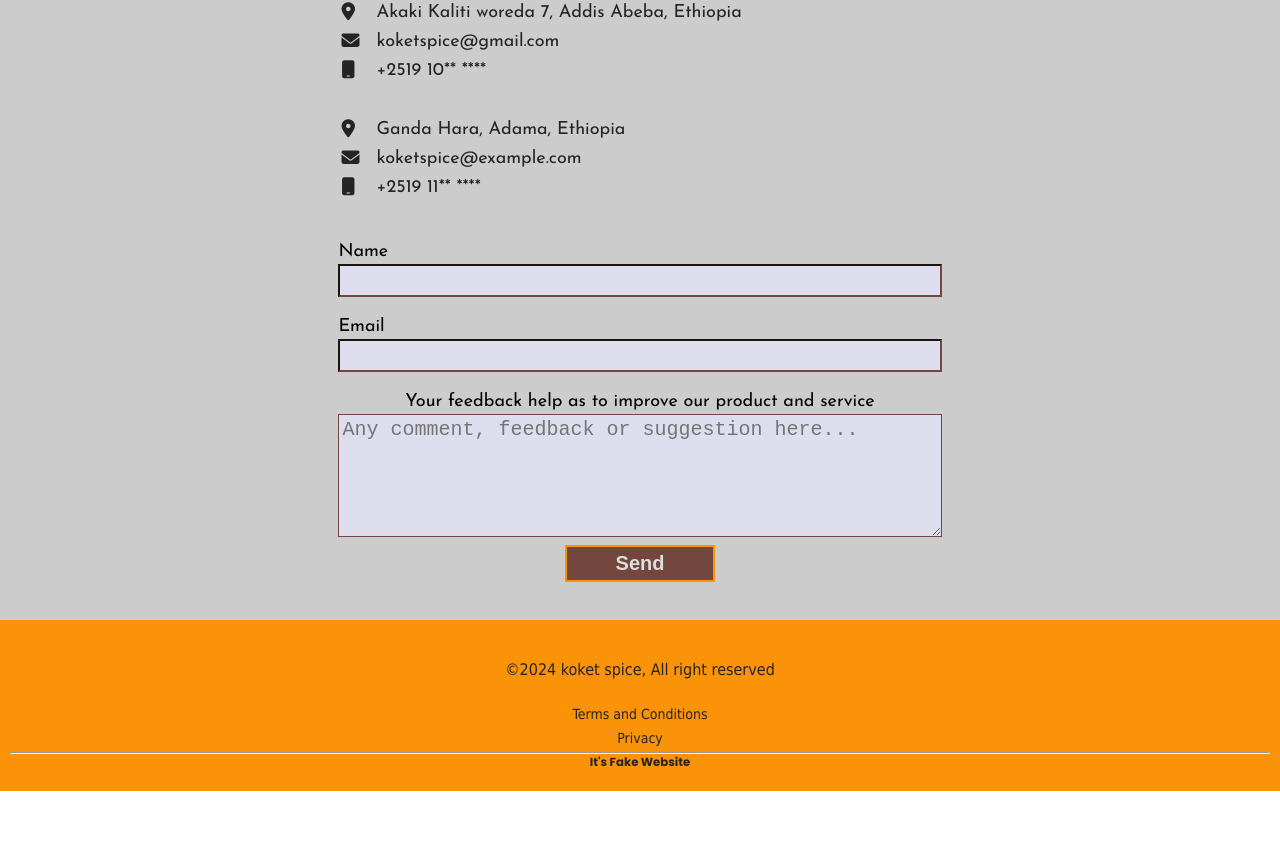
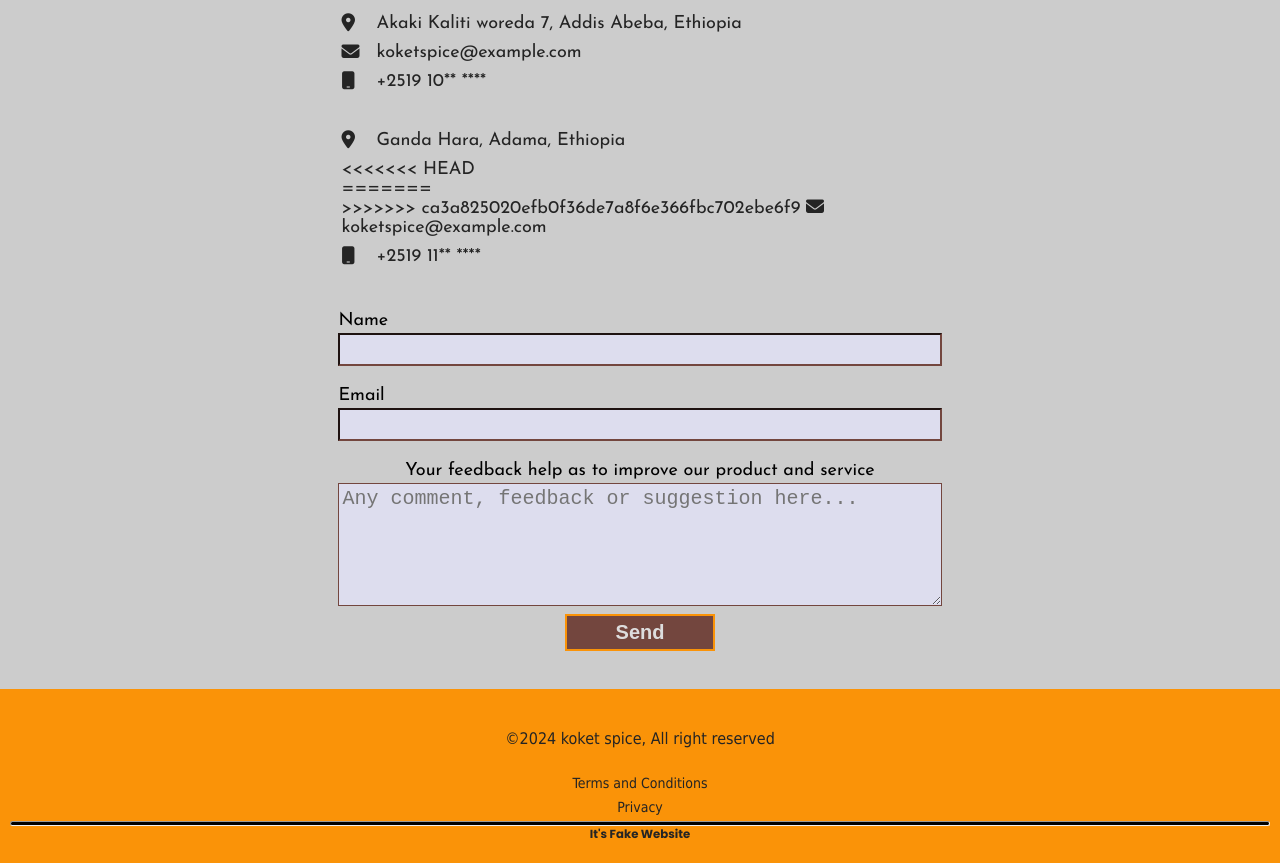
Before and after one commit to Alwan-mio/koket_spicy, a plain HTML site: page index.html in a window 1280 px wide. Shown: the part 2765-3628 px from the top of the page. Before the commit the page ends 3556 px from the top, so only its background shows below. Drawn offline with Linux system fonts and the light colour scheme.

Commit message:
style horizontal rule

```diff
--- a/index.html
+++ b/index.html
@@ -10,6 +10,10 @@
       <title>Koket Spicy</title>
       <link rel="stylesheet"
          href="https://cdnjs.cloudflare.com/ajax/libs/font-awesome/6.5.1/css/all.min.css" />
+<<<<<<< HEAD
+
+=======
+>>>>>>> ca3a825020efb0f36de7a8f6e366fbc702ebe6f9
       <link
          href="https://fonts.googleapis.com/css2?family=Josefin+Sans:wght@400;600&family=Poppins:wght@400;700&display=swap"
          rel="stylesheet">
@@ -318,10 +322,10 @@
                      </a>
                   </div>
                   <div>
-                     <a href="mailto:koketspice@gmail.com">
+                     <a href="mailto:koketspice@example.com">
                         <span class="fa-solid fa-envelope">
                         </span>
-                        koketspice@gmail.com
+                        koketspice@example.com
                      </a>
                   </div>
                   <div>
@@ -341,7 +345,11 @@
                      </a>
                   </div>
                   <div>
+<<<<<<< HEAD
+                     <a href="mailto:koketspice@.com">
+=======
                      <a href="mailto:koketspice@example.com">
+>>>>>>> ca3a825020efb0f36de7a8f6e366fbc702ebe6f9
                         <span class="fa-solid fa-envelope ">
                         </span>
                         <span>
@@ -395,7 +403,7 @@
             <p><a href>Privacy</a></p>
          </div>
          <hr>
-         <h3>It's Fake Website</h3>
+         <h3 class="fake">It's Fake Website</h3>
       </footer>
       <!-- END OF FOOTER SECTION -->
        <!-- Scroll Up Button -->
--- a/styles/style.css
+++ b/styles/style.css
@@ -496,6 +496,13 @@ footer a:hover {
    align-items: center;
 }
 
+/* style fake class */
+hr {
+   background-color: black;
+   height: 5px;
+   border-radius: 30px;
+}
+
 /* Start of Animation Style */
 @-webkit-keyframes fetch-menu {
    0% {
```
